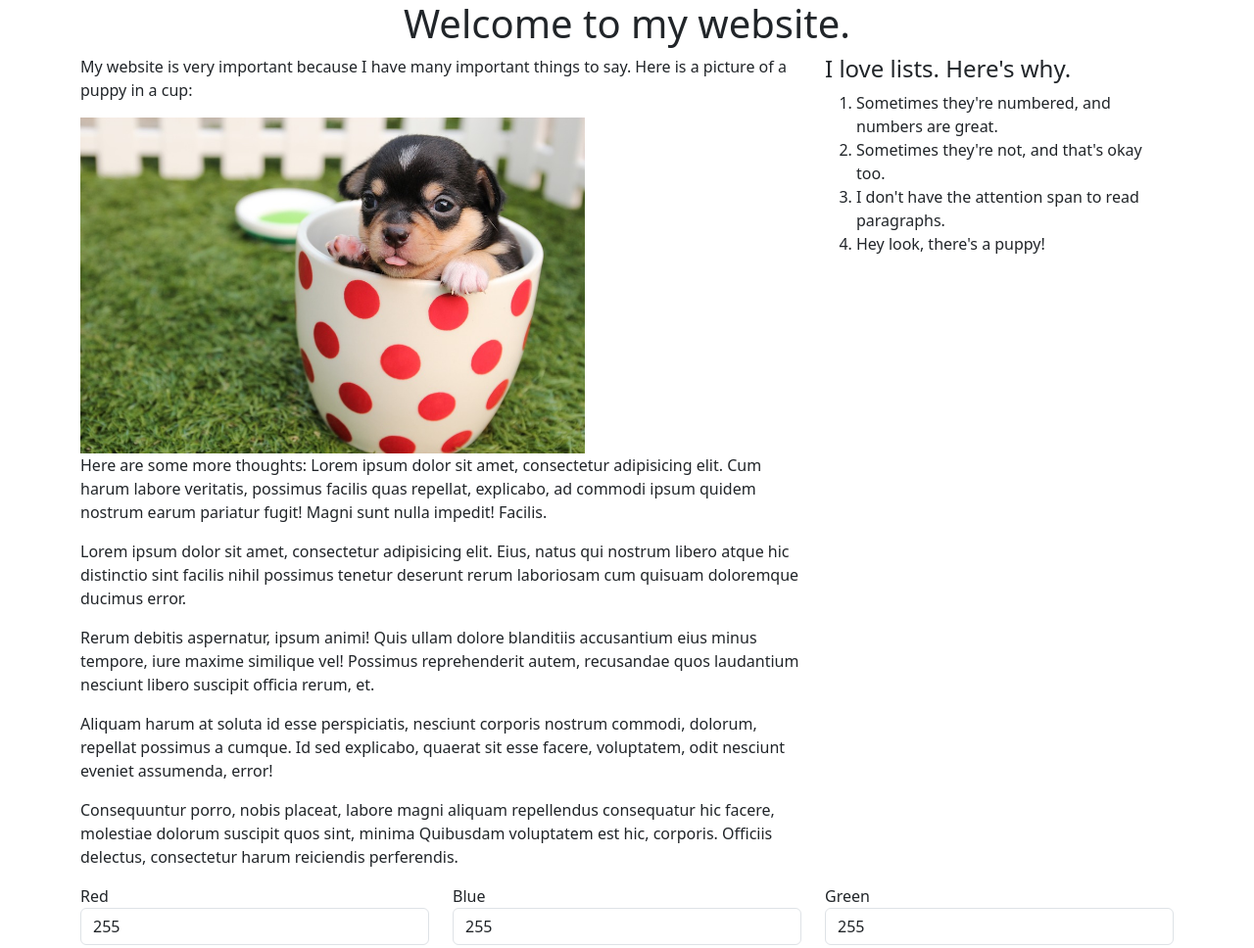
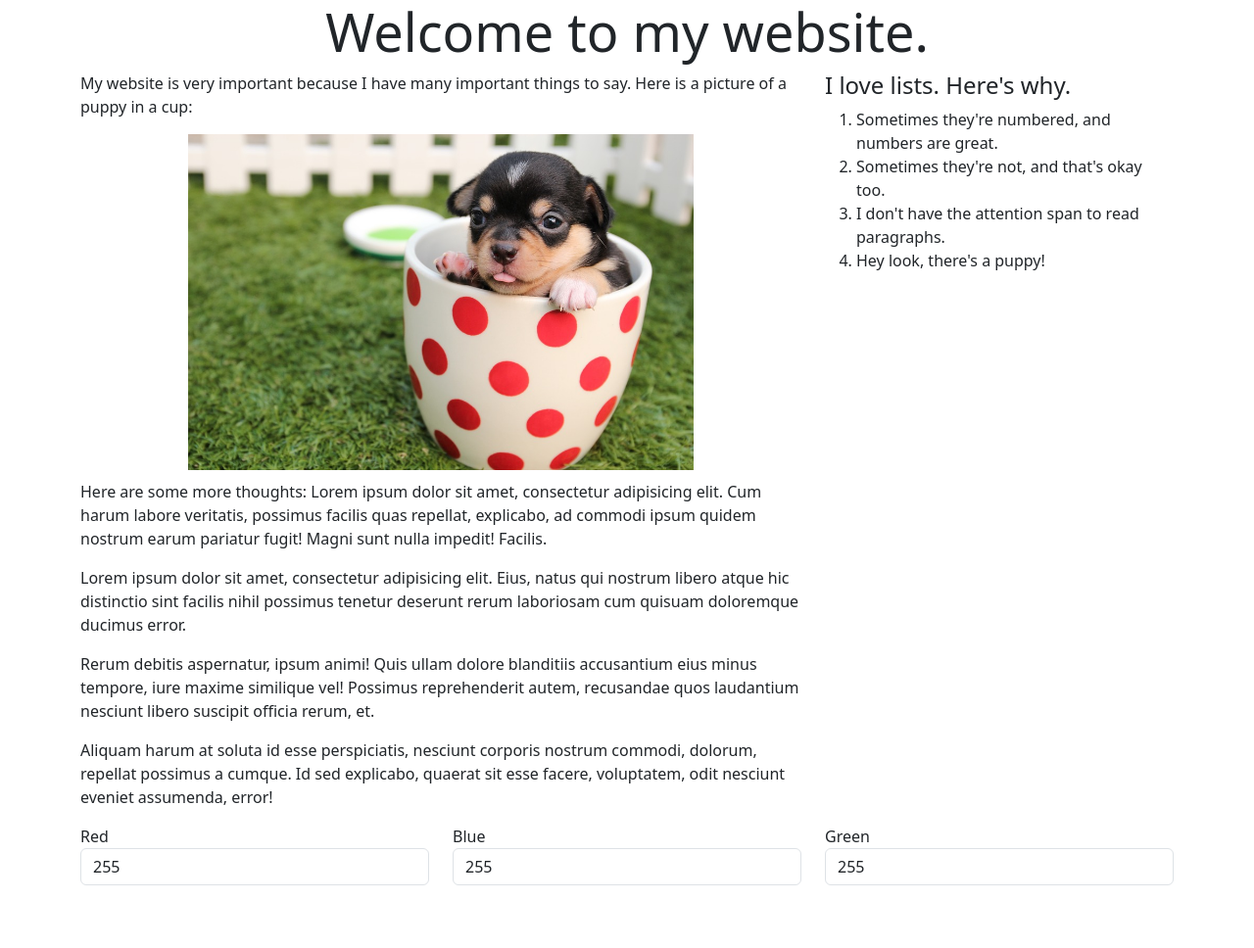
Before and after one commit to brian-voter/jquery-dom, a plain HTML site: page index.html in a window 1280 px wide. Shown: the whole page at 98% size. Drawn offline with nearby package versions, Linux system fonts and the light colour scheme.

Commit message:
first 3 done

```diff
--- a/index.html
+++ b/index.html
@@ -73,9 +73,7 @@
   </div>
 </div>
 <script src="https://unpkg.com/jquery"></script>
-<script>
-  // Add your code here!
-</script>
+<script src="javascriptStuff.js"></script>
 </body>
 
 </html>
--- /dev/null
+++ b/javascriptStuff.js
@@ -0,0 +1,7 @@
+ "use strict";
+
+ $("article img").addClass("image-center");
+
+ $("article p").last().remove();
+
+ $("#title").css("font-size", `${Math.floor(Math.random()*100) + 1}px` );
```
